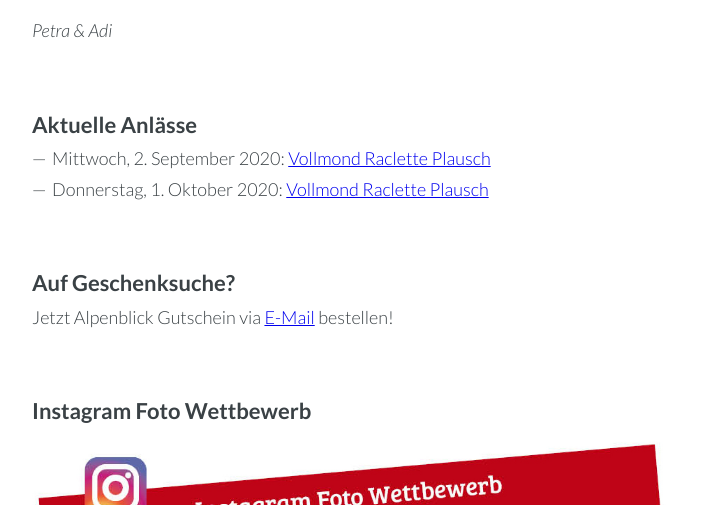
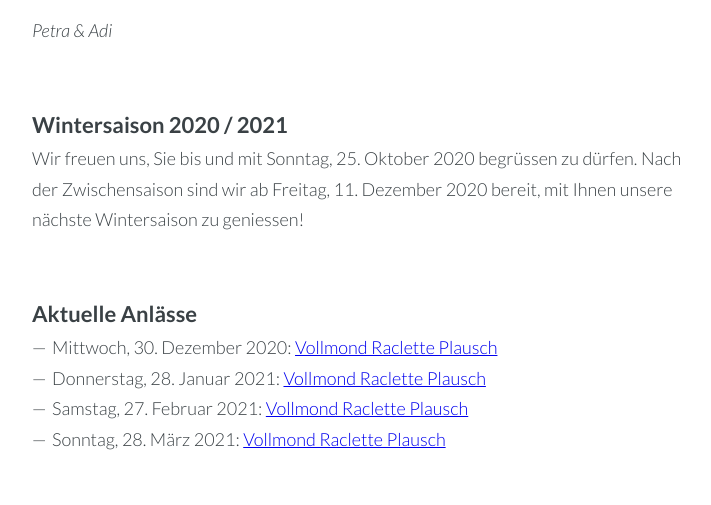
Before and after one commit to RetoZ/alpenblick-live, a plain HTML site: page index.html in a window 1280 px wide. Shown: the part 1220-1725 px from the top of the page, without its empty margins (283-994 px from the left). Drawn offline with nearby package versions, Linux system fonts and the light colour scheme.

Commit message:
update homepage

```diff
--- a/index.html
+++ b/index.html
@@ -86,11 +86,17 @@
 <p><em>Petra &amp; Adi</em>
   </p>
 
+<h2 id="wintersaison-2020-2021">Wintersaison 2020 / 2021</h2>
+
+<p>Wir freuen uns, Sie bis und mit Sonntag, 25. Oktober 2020 begrüssen zu dürfen. Nach der Zwischensaison sind wir ab Freitag, 11. Dezember 2020 bereit, mit Ihnen unsere nächste Wintersaison zu geniessen!</p>
+
 <h2 id="aktuelle-anlässe">Aktuelle Anlässe</h2>
 
 <ul>
-<li>Mittwoch, 2. September 2020: <a href="images/Alpenblick_Flyer_Vollmond_Raclette_Plausch_2020.jpg" target="_blank"> Vollmond Raclette Plausch</a></li>
-<li>Donnerstag, 1. Oktober 2020: <a href="images/Alpenblick_Flyer_Vollmond_Raclette_Plausch_2020.jpg" target="_blank"> Vollmond Raclette Plausch</a></li>
+<li>Mittwoch, 30. Dezember 2020: <a href="images/Alpenblick_Flyer_Vollmond_Raclette_Plausch_2020_21_Winter.jpg" target="_blank"> Vollmond Raclette Plausch</a></li>
+<li>Donnerstag, 28. Januar 2021: <a href="images/Alpenblick_Flyer_Vollmond_Raclette_Plausch_2020_21_Winter.jpg" target="_blank"> Vollmond Raclette Plausch</a></li>
+<li>Samstag, 27. Februar 2021: <a href="images/Alpenblick_Flyer_Vollmond_Raclette_Plausch_2020_21_Winter.jpg" target="_blank"> Vollmond Raclette Plausch</a></li>
+<li>Sonntag, 28. März 2021: <a href="images/Alpenblick_Flyer_Vollmond_Raclette_Plausch_2020_21_Winter.jpg" target="_blank"> Vollmond Raclette Plausch</a></li>
 </ul>
 
 <h2 id="auf-geschenksuche">Auf Geschenksuche?</h2>
```
Also changed, not shown: images/Alpenblick_Flyer_1_August_2020.jpg (deleted), images/Alpenblick_Flyer_Vollmond_Raclette_Plausch_2020.jpg (deleted), images/Alpenblick_Flyer_Vollmond_Raclette_Plausch_2020_21_Winter.jpg (added), images/Alpenblick_Flyer_Ziegenfest_2020.jpg (deleted).
